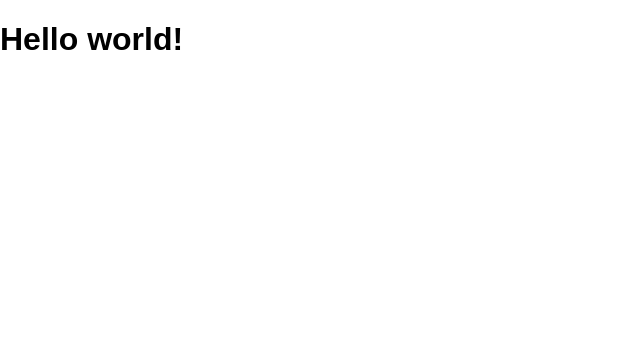
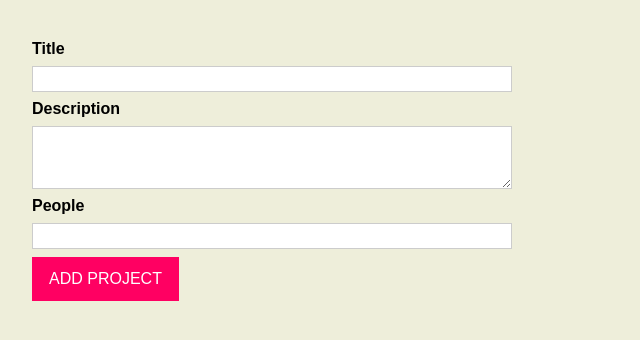
Before and after one commit to vishandr/ts_learning1, a website with bundled scripts: page index.html in a window 1280 px wide. Shown: the whole page, without its empty margins (0-640 px from the left). Built offline with nearby package versions, Linux system fonts and the light colour scheme.

Commit message:
add ProjectInput class

```diff
--- a/app.css
+++ b/app.css
@@ -8,6 +8,8 @@ html {
 
 body {
   margin: 0;
+  padding: 2rem;
+  background-color: rgb(238, 238, 218);
 }
 
 label,
--- a/index.html
+++ b/index.html
@@ -9,7 +9,6 @@
     <script src="dist/app.js" defer></script>
   </head>
   <body>
-    <h1>Hello world!</h1>
     <template id="project-input">
       <form>
         <div class="form-control">
--- a/src/app.ts
+++ b/src/app.ts
@@ -0,0 +1,20 @@
+class ProjectInput{
+  templateElement: HTMLTemplateElement;
+  hostElement: HTMLDivElement;
+  element: HTMLFormElement;
+
+  constructor(){
+     this.templateElement = document.getElementById('project-input')! as HTMLTemplateElement;
+     this.hostElement = document.getElementById('app')! as HTMLDivElement;
+
+     const importedNode = document.importNode(this.templateElement.content, true);
+     this.element = importedNode.firstElementChild as HTMLFormElement;
+     this.attach();
+  }
+
+  private attach(){
+    this.hostElement.insertAdjacentElement('afterbegin', this.element);
+  }
+}
+
+const prjInput = new ProjectInput();
```
Also changed, not shown: dist/app.js, 1 other file.
